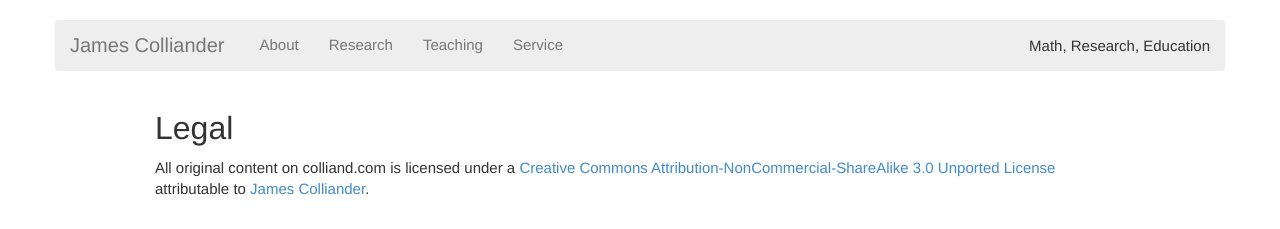
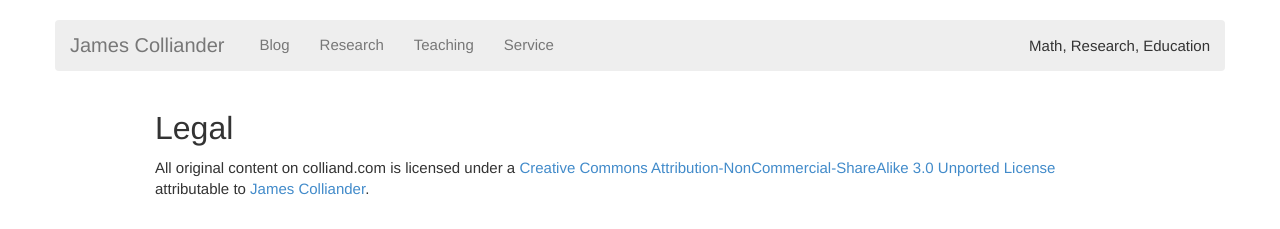
Before and after one commit to lilianliu52/colliand.github.com, a Jekyll site: the page built from legal.md, in a window 1280 px wide. Shown: the top 229 px of the page. Built offline with Jekyll 4.4.1, drawn with Linux system fonts in a browser that asks for light colours; nearby versions of some CDN libraries.

Commit message:
change nav link about --> blog

```diff
--- a/_includes/nav.html
+++ b/_includes/nav.html
@@ -1,8 +1,8 @@
 <div class="navbar">
   <ul class="nav navbar-nav">
     <h1><a class="navbar-brand" href="{{ site.url }}/">{{ site.name }}</a></h1>
-    <li id="about"{% if page.url == "/about/"%} class="active"{% endif %}>
-      <a href="{{ site.url }}/about/" rel="author">About</a>
+    <li id="blog"{% if page.url == "/blog/"%} class="active"{% endif %}>
+      <a href="{{ site.url }}/blog/" rel="author">Blog</a>
     </li>
     <li id="research"{% if page.url == "/research/"%} class="active"{% endif %}>
       <a href="{{ site.url }}/research/">Research</a>
```
